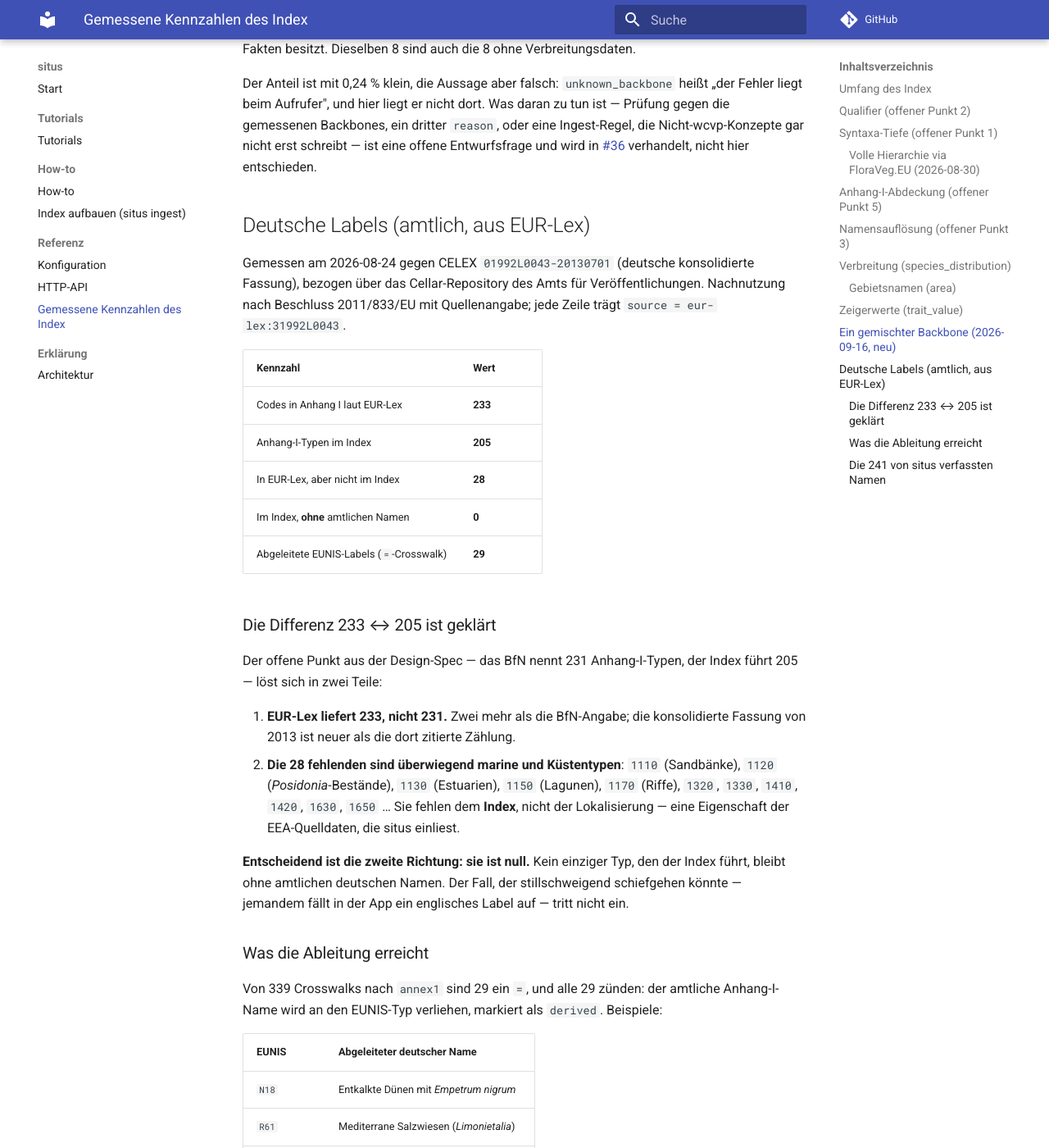
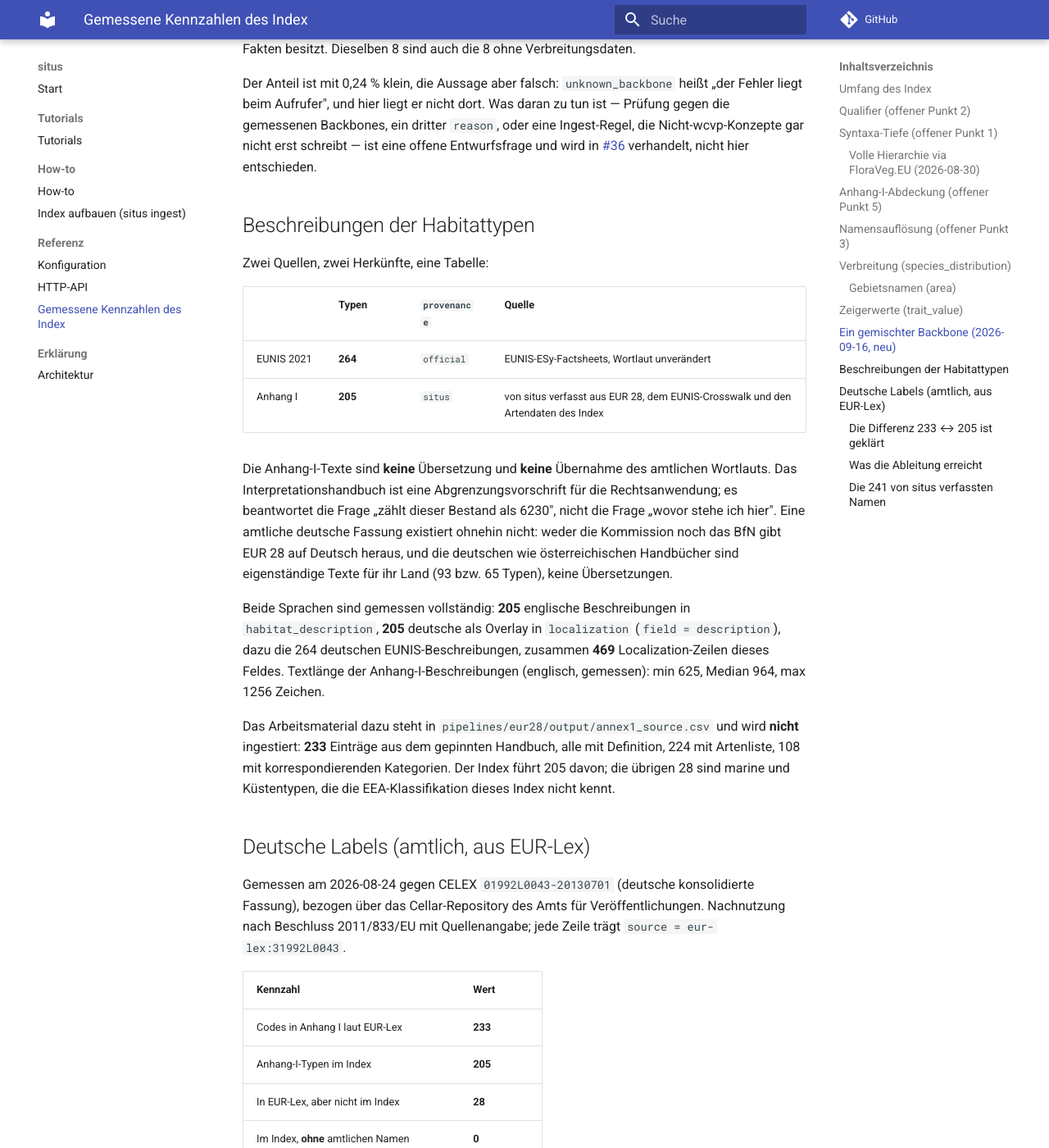
Before and after one commit to jobrunner/situs, an MkDocs documentation site: the page built from docs/reference/measured-index.md, in a window 1280 px wide and 1400 px high, scrolled down 7441 px. Shown: the whole window at 82% size. Built offline with MkDocs 1.6.1 and Material for MkDocs 9.7.7, drawn with Linux system fonts in a browser that asks for light colours; comment, search, counter and statistics services are not loaded.

Commit message:
feat(annex1): die übrigen 201 Beschreibungen, englisch und deutsch
Damit tragen alle 205 Anhang-I-Typen des Index eine Beschreibung in
beiden Sprachen, verfasst aus dem Interpretationshandbuch EUR 28, der
über den Crosswalk zugeordneten EUNIS-Beschreibung und den Artenrollen
und Syntaxa des Index. provenance bleibt situs: situs verantwortet den
Wortlaut, keine Behörde.

Die Texte entstanden in zwölf Stapeln mit einem kleineren Modell und
sind anschließend geprüft worden:

- Formal: Vollständigkeit, Länge, keine Gedankenstriche, kein Markup,
  keine CORINE-Codes im Text.
- Artnamen: jedes Binomen zu einer im Index bekannten Gattung gegen
  Material und Index geprüft. Zwei Funde, beide korrigiert: Rhamnus
  catharticus (richtig ist cathartica) und Cochlearia alpina, das in
  keiner Quelle belegt war und ersatzlos entfällt.
- Sprache: ein eigener Korrekturlauf über alle 205 deutschen Texte,
  30 davon geändert. Häufigster Fehler war die Genuskongruenz bei
  maskulinen Fachwörtern ("Prioritäres Borstgrasrasen" statt
  "Prioritärer"), dazu Kommasetzung bei Satzreihen und einzelne
  Kompositafehler. Die Artnamen blieben dabei unangetastet, geprüft
  über einen Vergleich der Binomen vor und nach der Korrektur.

Gemessen am vollständigen Ingest: 469 Beschreibungen (264 EUNIS als
official, 205 Anhang I als situs), 469 deutsche Overlays, 13
verworfene Factsheet-Zeilen wie zuvor.

Ein Fund an der Quelle, der im Text sichtbar bleibt: bei 9280
widerspricht die amtliche Definition dem amtlichen Namen. "Quercus
frainetto woods" wird dort als Fagus-Wald beschrieben. Der Text folgt
der Definition und benennt den Bezug zum Quercion frainetto, statt den
Widerspruch zu glätten.

Claude-Session: https://claude.ai/code/session_01LK5YBYcvKMgysg7K2uWuMi

```diff
--- a/docs/reference/measured-index.md
+++ b/docs/reference/measured-index.md
@@ -307,6 +307,35 @@ offene Entwurfsfrage und wird in
 [#36](https://github.com/jobrunner/situs/issues/36) verhandelt, nicht hier
 entschieden.
 
+## Beschreibungen der Habitattypen
+
+Zwei Quellen, zwei Herkünfte, eine Tabelle:
+
+| | Typen | `provenance` | Quelle |
+|---|---|---|---|
+| EUNIS 2021 | **264** | `official` | EUNIS-ESy-Factsheets, Wortlaut unverändert |
+| Anhang I | **205** | `situs` | von situs verfasst aus EUR 28, dem EUNIS-Crosswalk und den Artendaten des Index |
+
+Die Anhang-I-Texte sind **keine** Übersetzung und **keine** Übernahme des
+amtlichen Wortlauts. Das Interpretationshandbuch ist eine Abgrenzungsvorschrift
+für die Rechtsanwendung; es beantwortet die Frage „zählt dieser Bestand als
+6230", nicht die Frage „wovor stehe ich hier". Eine amtliche deutsche Fassung
+existiert ohnehin nicht: weder die Kommission noch das BfN gibt EUR 28 auf
+Deutsch heraus, und die deutschen wie österreichischen Handbücher sind
+eigenständige Texte für ihr Land (93 bzw. 65 Typen), keine Übersetzungen.
+
+Beide Sprachen sind gemessen vollständig: **205** englische Beschreibungen in
+`habitat_description`, **205** deutsche als Overlay in `localization`
+(`field = description`), dazu die 264 deutschen EUNIS-Beschreibungen, zusammen
+**469** Localization-Zeilen dieses Feldes. Textlänge der Anhang-I-Beschreibungen
+(englisch, gemessen): min 625, Median 964, max 1256 Zeichen.
+
+Das Arbeitsmaterial dazu steht in `pipelines/eur28/output/annex1_source.csv`
+und wird **nicht** ingestiert: **233** Einträge aus dem gepinnten Handbuch,
+alle mit Definition, 224 mit Artenliste, 108 mit korrespondierenden Kategorien.
+Der Index führt 205 davon; die übrigen 28 sind marine und Küstentypen, die die
+EEA-Klassifikation dieses Index nicht kennt.
+
 ## Deutsche Labels (amtlich, aus EUR-Lex)
 
 Gemessen am 2026-08-24 gegen CELEX `01992L0043-20130701` (deutsche
```
Also changed, not shown: 3 other files.
